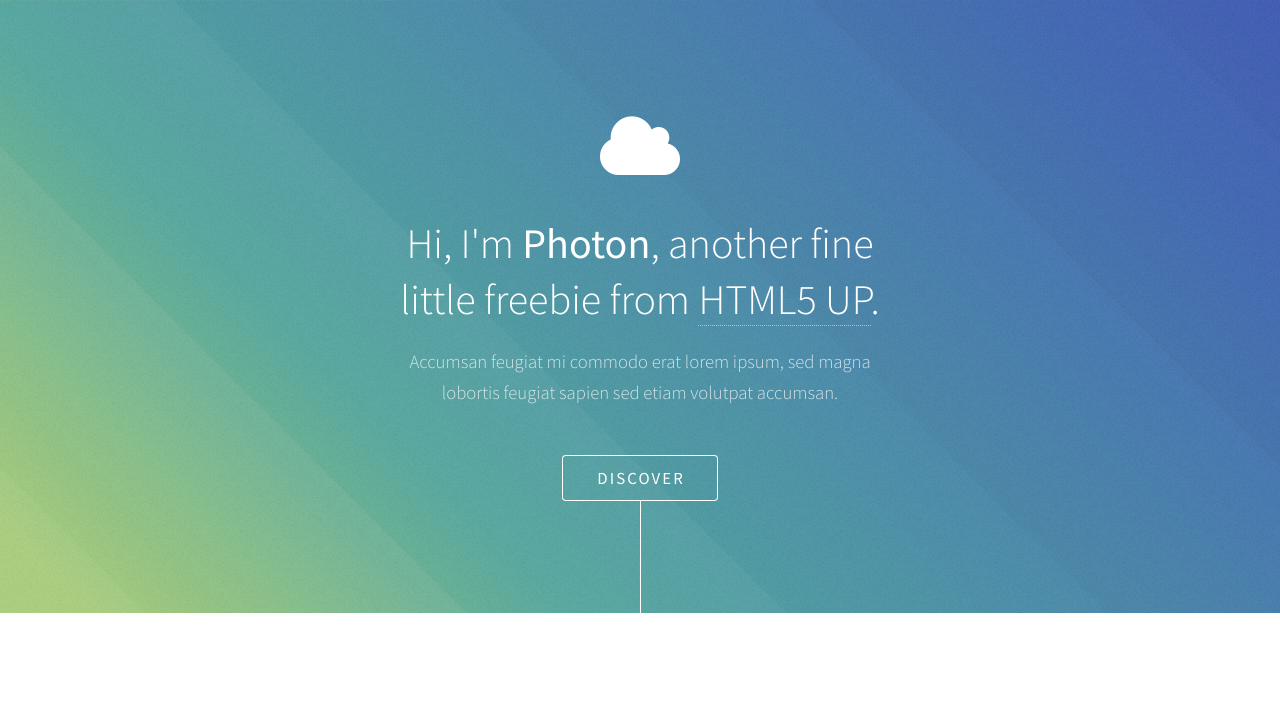
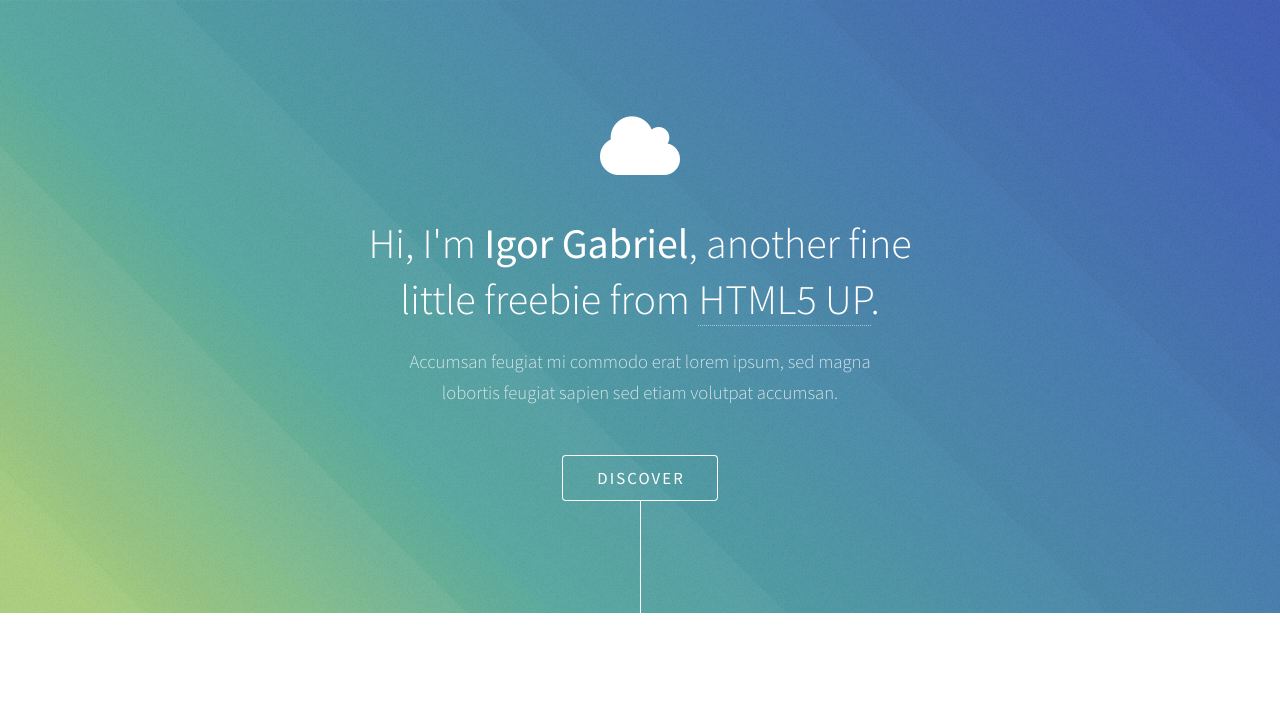
Before and after one commit to cnx-igorcosta/igorgcosta.github.io, a plain HTML site: page index.html in a window 1280 px wide. Shown: the top 722 px of the page. Drawn offline with Linux system fonts and the light colour scheme.

Commit message:
Update index.html

```diff
--- a/index.html
+++ b/index.html
@@ -20,7 +20,7 @@
 			<section id="header">
 				<div class="inner">
 					<span class="icon major fa-cloud"></span>
-					<h1>Hi, I'm <strong>Photon</strong>, another fine<br />
+					<h1>Hi, I'm <strong>Igor Gabriel</strong>, another fine<br />
 					little freebie from <a href="http://html5up.net">HTML5 UP</a>.</h1>
 					<p>Accumsan feugiat mi commodo erat lorem ipsum, sed magna<br />
 					lobortis feugiat sapien sed etiam volutpat accumsan.</p>
```
